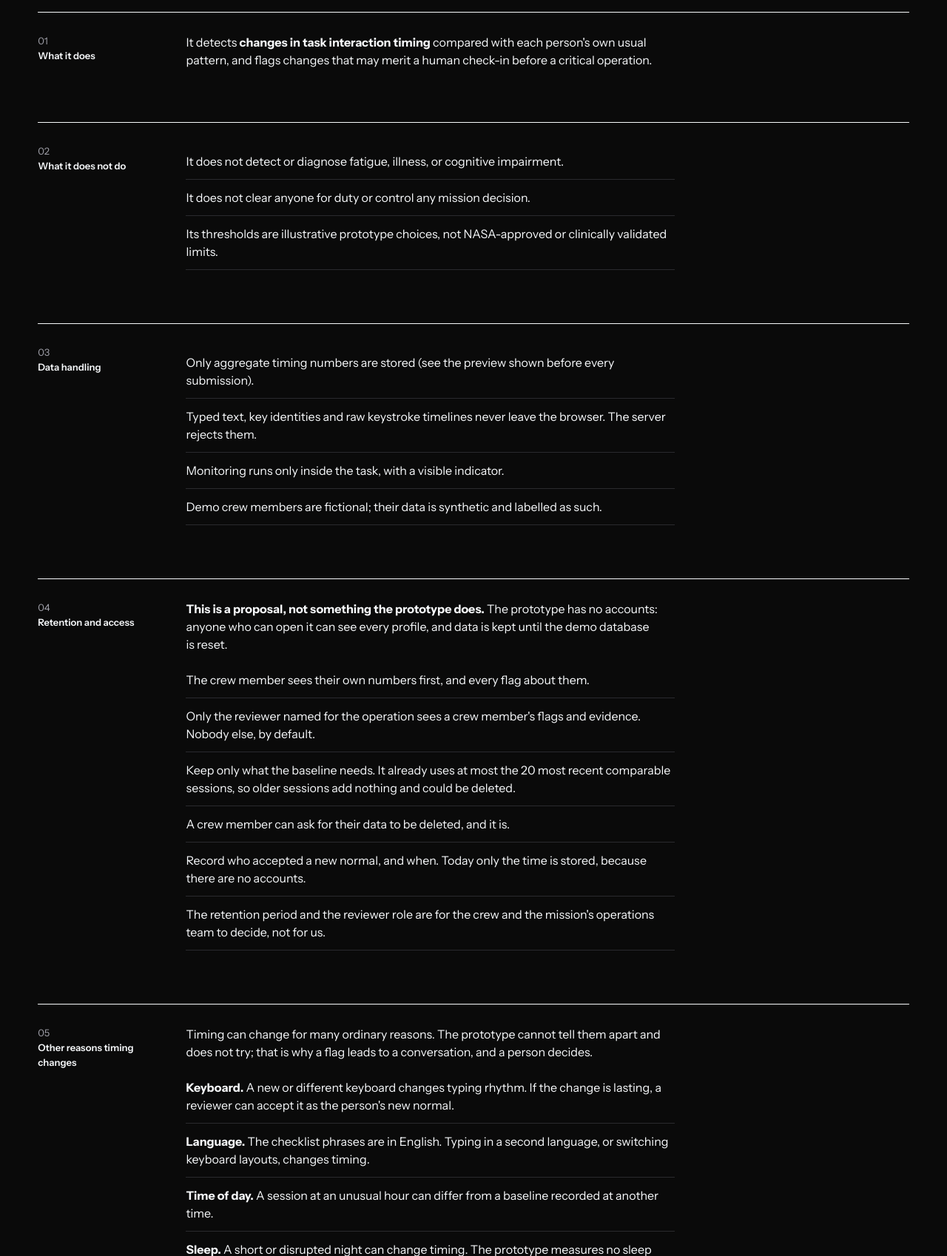
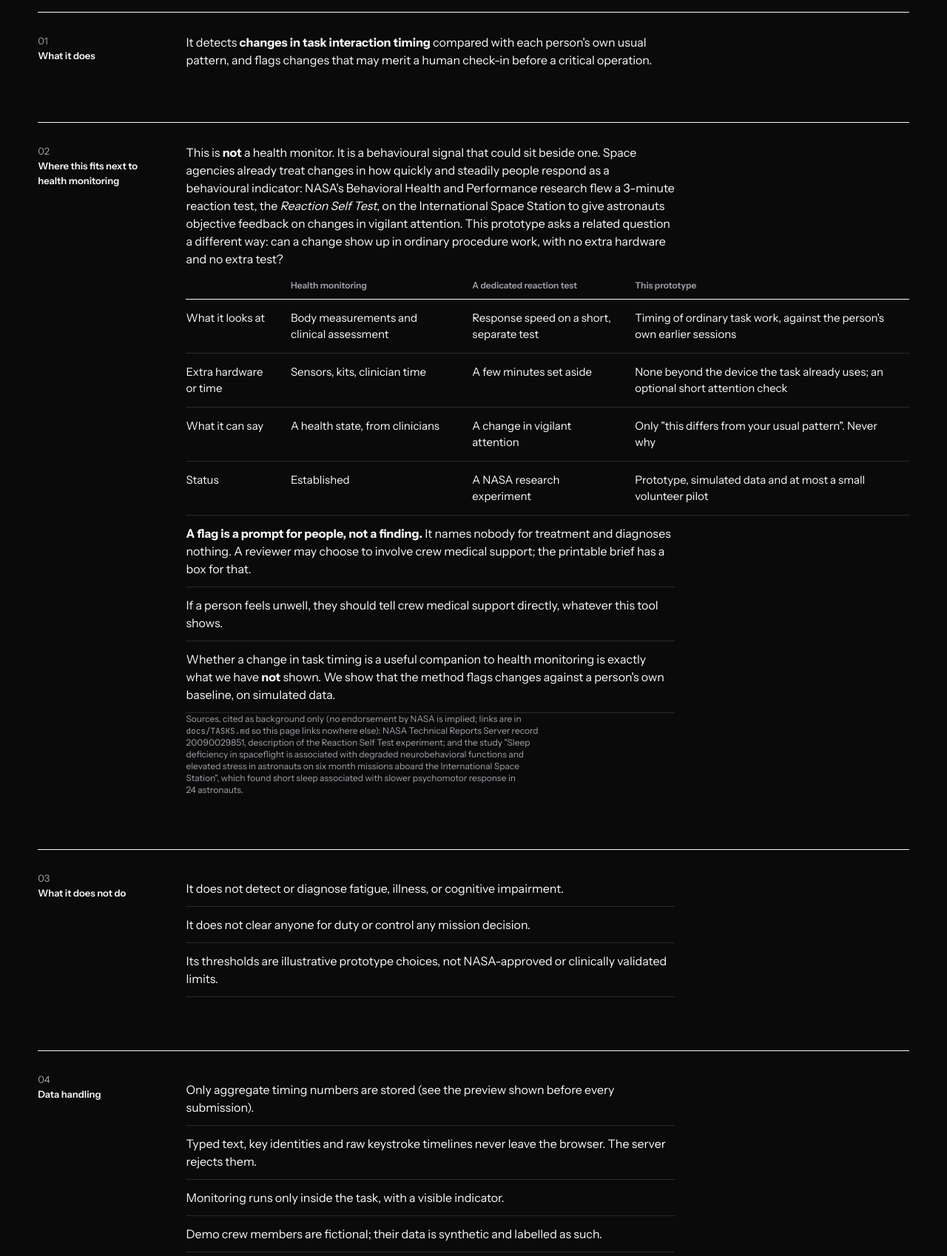
Before and after one commit to Davuddevelop/Crew-Readiness, a Flask app: page /about in a window 1280 px wide. Shown: the part 277-1975 px from the top of the page at 74% size. Run offline with Flask 3, Linux system fonts and the light colour scheme.

Commit message:
Place the tool beside health monitoring: /about section, landing line, medical-support lines, demo and submission wording
Co-Authored-By: Claude Sonnet 5.5 <noreply@anthropic.com>
Claude-Session: https://claude.ai/code/session_01R4ChaFD5FHTAXhrvoi87HX

```diff
--- a/app/templates/about.html
+++ b/app/templates/about.html
@@ -19,9 +19,35 @@
   </div>
 </section>
 
+<section class="section" id="health-fit">
+  <div class="grid">
+    <div class="label"><span class="idx">02</span>Where this fits next to health monitoring</div>
+    <div class="body">
+      <p style="max-width:62ch">This is <strong>not</strong> a health monitor. It is a behavioural signal that could sit beside one. Space agencies already treat changes in how quickly and steadily people respond as a behavioural indicator: NASA's Behavioral Health and Performance research flew a 3-minute reaction test, the <em>Reaction Self Test</em>, on the International Space Station to give astronauts objective feedback on changes in vigilant attention. This prototype asks a related question a different way: can a change show up in ordinary procedure work, with no extra hardware and no extra test?</p>
+      <div class="table-wrap" role="region" aria-label="How this compares" tabindex="0">
+        <table class="evidence">
+          <thead><tr><th></th><th>Health monitoring</th><th>A dedicated reaction test</th><th>This prototype</th></tr></thead>
+          <tbody>
+            <tr><td>What it looks at</td><td>Body measurements and clinical assessment</td><td>Response speed on a short, separate test</td><td>Timing of ordinary task work, against the person's own earlier sessions</td></tr>
+            <tr><td>Extra hardware or time</td><td>Sensors, kits, clinician time</td><td>A few minutes set aside</td><td>None beyond the device the task already uses; an optional short attention check</td></tr>
+            <tr><td>What it can say</td><td>A health state, from clinicians</td><td>A change in vigilant attention</td><td>Only "this differs from your usual pattern". Never why</td></tr>
+            <tr><td>Status</td><td>Established</td><td>A NASA research experiment</td><td>Prototype, simulated data and at most a small volunteer pilot</td></tr>
+          </tbody>
+        </table>
+      </div>
+      <ul class="reasons">
+        <li><strong>A flag is a prompt for people, not a finding.</strong> It names nobody for treatment and diagnoses nothing. A reviewer may choose to involve crew medical support; the printable brief has a box for that.</li>
+        <li>If a person feels unwell, they should tell crew medical support directly, whatever this tool shows.</li>
+        <li>Whether a change in task timing is a useful companion to health monitoring is exactly what we have <strong>not</strong> shown. We show that the method flags changes against a person's own baseline, on simulated data.</li>
+      </ul>
+      <p class="fineprint" style="max-width:62ch">Sources, cited as background only (no endorsement by NASA is implied; links are in <code>docs/TASKS.md</code> so this page links nowhere else): NASA Technical Reports Server record 20090029851, description of the Reaction Self Test experiment; and the study "Sleep deficiency in spaceflight is associated with degraded neurobehavioral functions and elevated stress in astronauts on six month missions aboard the International Space Station", which found short sleep associated with slower psychomotor response in 24 astronauts.</p>
+    </div>
+  </div>
+</section>
+
 <section class="section">
   <div class="grid">
-    <div class="label"><span class="idx">02</span>What it does not do</div>
+    <div class="label"><span class="idx">03</span>What it does not do</div>
     <div class="body">
       <ul class="reasons">
         <li>It does not detect or diagnose fatigue, illness, or cognitive impairment.</li>
@@ -34,7 +60,7 @@
 
 <section class="section">
   <div class="grid">
-    <div class="label"><span class="idx">03</span>Data handling</div>
+    <div class="label"><span class="idx">04</span>Data handling</div>
     <div class="body">
       <ul class="reasons">
         <li>Only aggregate timing numbers are stored (see the preview shown before every submission).</li>
@@ -48,7 +74,7 @@
 
 <section class="section">
   <div class="grid">
-    <div class="label"><span class="idx">04</span>Retention and access</div>
+    <div class="label"><span class="idx">05</span>Retention and access</div>
     <div class="body">
       <p style="max-width:62ch;margin-bottom:12px"><strong>This is a proposal, not something the prototype does.</strong> The prototype has no
         accounts: anyone who can open it can see every profile, and data is kept until the demo database is reset.</p>
@@ -67,7 +93,7 @@
 
 <section class="section">
   <div class="grid">
-    <div class="label"><span class="idx">05</span>Other reasons timing changes</div>
+    <div class="label"><span class="idx">06</span>Other reasons timing changes</div>
     <div class="body">
       <p style="max-width:62ch;margin-bottom:12px">Timing can change for many ordinary reasons. The prototype cannot tell them apart and does
         not try; that is why a flag leads to a conversation, and a person decides.</p>
@@ -88,7 +114,7 @@
 
 <section class="section">
   <div class="grid">
-    <div class="label"><span class="idx">06</span>What we validated</div>
+    <div class="label"><span class="idx">07</span>What we validated</div>
     <div class="body">
       <p style="max-width:62ch;margin-bottom:12px">On <strong>simulated data only</strong>: a benchmark of simulated crews with injected
         changes whose timing and size we know, two scoring methods measured on the same people (300 simulated people per
@@ -112,7 +138,7 @@
 
 <section class="section">
   <div class="grid">
-    <div class="label"><span class="idx">07</span>What we did not validate</div>
+    <div class="label"><span class="idx">08</span>What we did not validate</div>
     <div class="body">
       <ul class="reasons">
         <li><strong>No real people.</strong> We have no data from astronauts, crews or volunteers. The demo crew is
@@ -134,7 +160,7 @@
 
 <section class="section" id="offline-check">
   <div class="grid">
-    <div class="label"><span class="idx">08</span>Check it yourself: no network</div>
+    <div class="label"><span class="idx">09</span>Check it yourself: no network</div>
     <div class="body">
       <p style="max-width:62ch">When the app runs on the device itself, it needs no internet: no fonts, scripts or data are fetched from anywhere else, and nothing is sent out.
         The button below lists every file <strong>this page</strong> loaded and where it came from. To test it for real, turn off Wi-Fi, reload, and use the app.</p>
--- a/app/templates/brief.html
+++ b/app/templates/brief.html
@@ -45,6 +45,7 @@
       <ul class="reasons">
         <li>It compares each person with <strong>their own</strong> earlier sessions on a typed checklist. It says nothing about why a pattern changed: a new keyboard, gloves, a distraction or a bad day look the same.</li>
         <li>It is not a medical assessment and does not say anyone is fit or unfit. It never assigns or clears anyone.</li>
+        <li>If a person reports feeling unwell, that is a matter for crew medical support, whatever this brief shows.</li>
         <li>No typed text or keystroke content was used. Only timing numbers.</li>
         <li>This demonstration uses a fictional crew and simulated data. It has not been tested with real crews.</li>
       </ul>
@@ -60,6 +61,7 @@
       <ul class="record">
         <li>&#9744; No action needed</li>
         <li>&#9744; Short check-in held with: ____________________ &nbsp; Outcome: ____________________________</li>
+        <li>&#9744; Crew medical support informed or consulted (if available): ____________________</li>
         <li>&#9744; Accepted a new normal for: ____________________ (use Accept as new normal on the dashboard)</li>
         <li>Reviewer: ____________________ &nbsp; Date and time: ____________________</li>
       </ul>
--- a/app/templates/landing.html
+++ b/app/templates/landing.html
@@ -10,7 +10,7 @@
   <section class="page land-top">
     <p class="land-eyebrow">A NASA Space Apps 2026 prototype &middot; tested on simulated data</p>
     <h1 class="land-h" aria-label="A second look before docking."><span aria-hidden="true">{% for w in ["A", "second", "look", "before", "docking."] %}<span class="w"><span style="--i:{{ loop.index0 }}">{{ w }}</span></span> {% endfor %}</span></h1>
-    <p class="land-sub">It compares each person only with their own usual pattern, and puts what changed in front of a human before a critical operation. It never reads what is typed. It never decides.</p>
+    <p class="land-sub">A behavioural signal that sits beside crew health monitoring, not in place of it. It compares each person only with their own usual pattern and puts what changed in front of a human. It never reads what is typed. It never decides.</p>
     <div class="actions">
       <a class="btn" href="{{ url_for('views.monitor') }}">Start monitored task</a>
       <a class="btn btn-ghost" href="{{ url_for('views.evidence') }}">See the evidence</a>
--- a/app/templates/me.html
+++ b/app/templates/me.html
@@ -6,6 +6,7 @@
   <div class="body">
     <h1 class="title">Your own status, first.</h1>
     <p class="lede">Compared only with your own usual pattern, and shown to you before anyone else. It says what changed and what you can do. It never guesses the cause, and it never decides.</p>
+    <p class="fineprint">If you feel unwell, tell crew medical support directly. This page cannot tell.</p>
   </div>
 </section>
 
```
Also changed, not shown: docs/DEMO.md (+3 -2 lines), docs/SUBMISSION.md (+2 -0 lines), docs/TASKS.md (+2 -0 lines), tests/test_about.py (+9 -0 lines).
